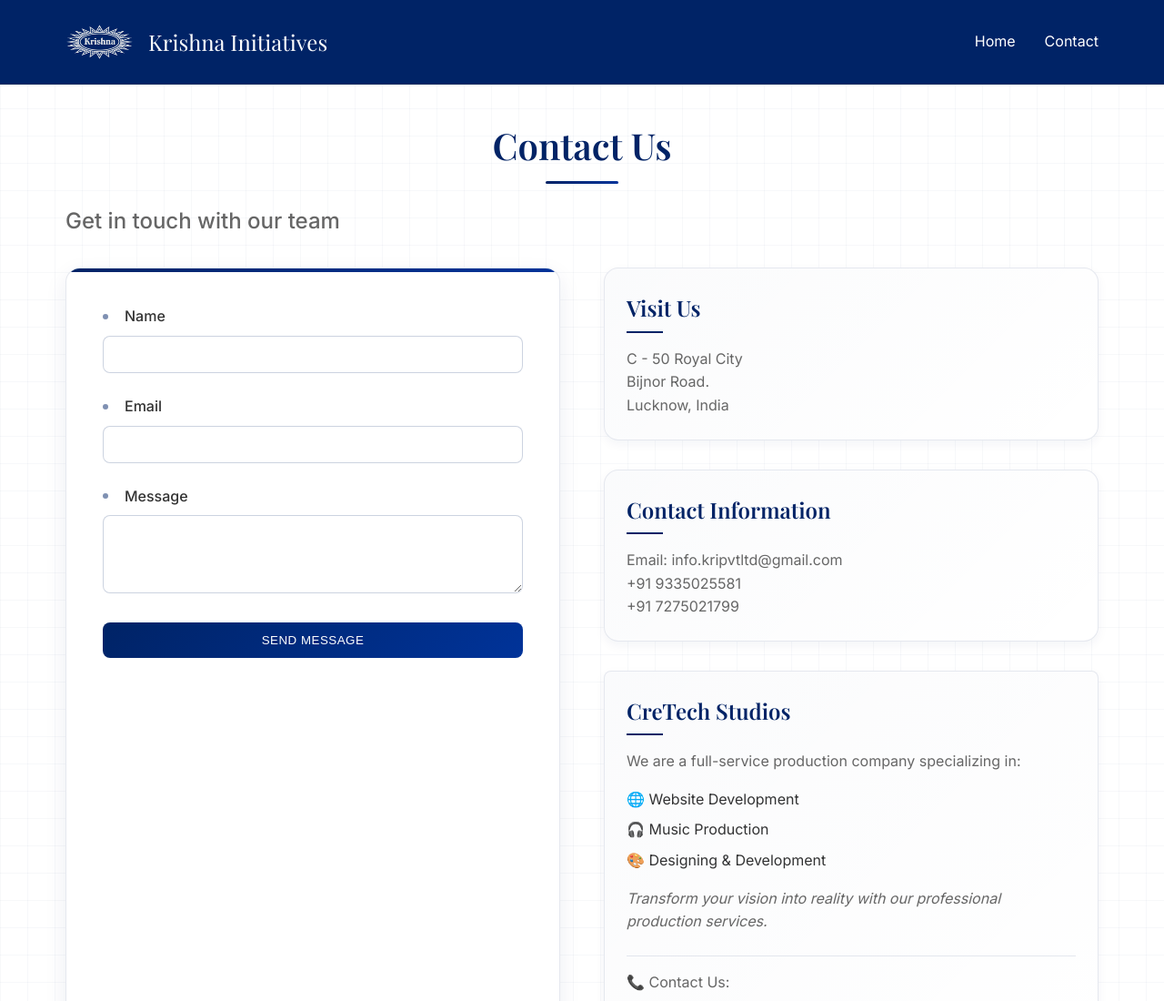
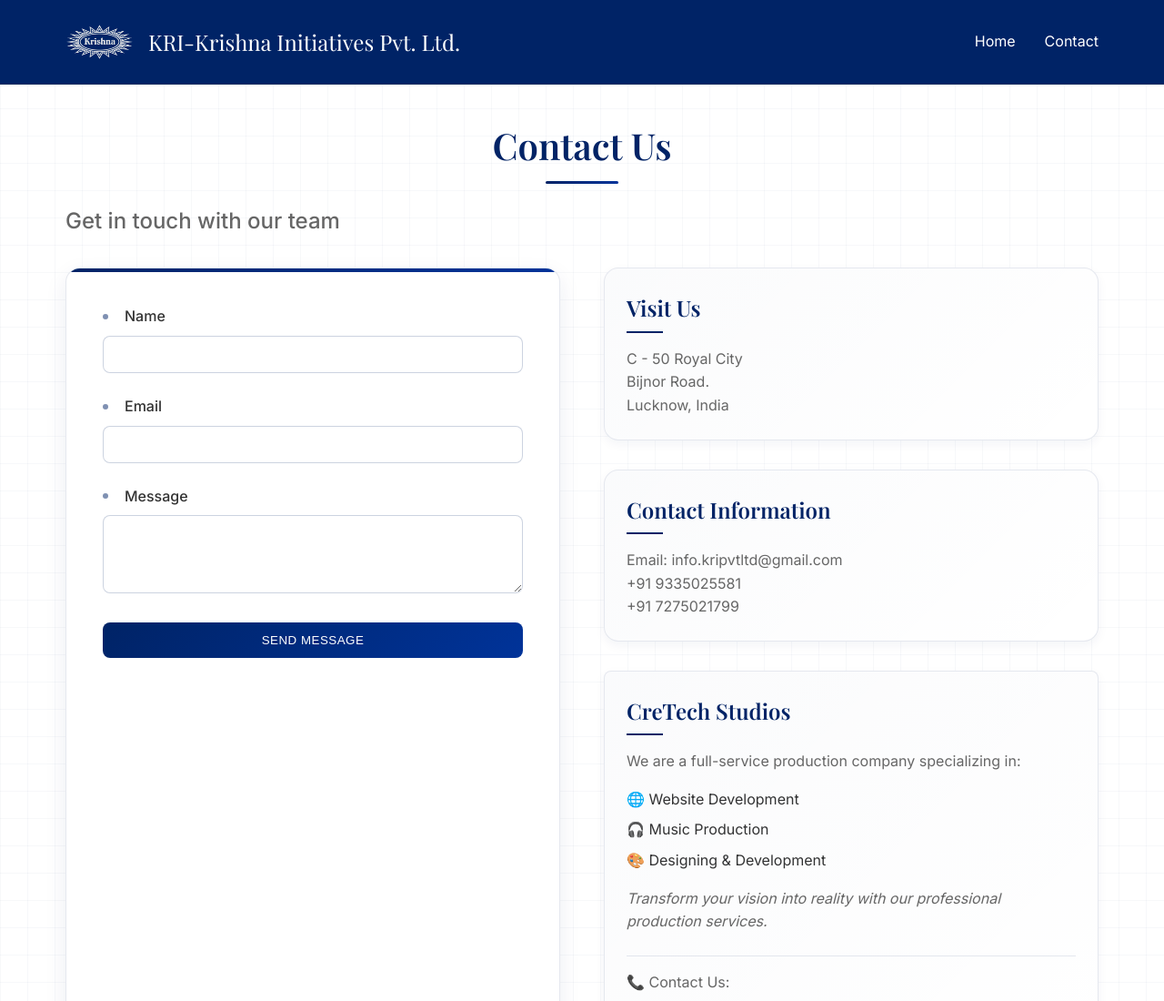
Before and after one commit to Syed-Ammar-cyber/krishna-final, a plain HTML site: page contact.html in a window 1280 px wide. Shown: the top 1100 px of the page at 91% size. Drawn offline with nearby package versions, Linux system fonts and the light colour scheme.

Commit message:
Update contact.html

```diff
--- a/contact.html
+++ b/contact.html
@@ -295,7 +295,7 @@
         <div class="nav-container">
             <div class="nav-logo-container">
                 <img src="logo.png" alt="Krishna Initiatives Logo" class="nav-logo-img">
-                <a href="/" class="nav-logo">Krishna Initiatives</a>
+                <a href="/" class="nav-logo">KRI-Krishna Initiatives Pvt. Ltd.</a>
             </div>
             <button class="mobile-menu-btn" aria-label="Toggle menu">
                 <i class="fas fa-bars"></i>
```
